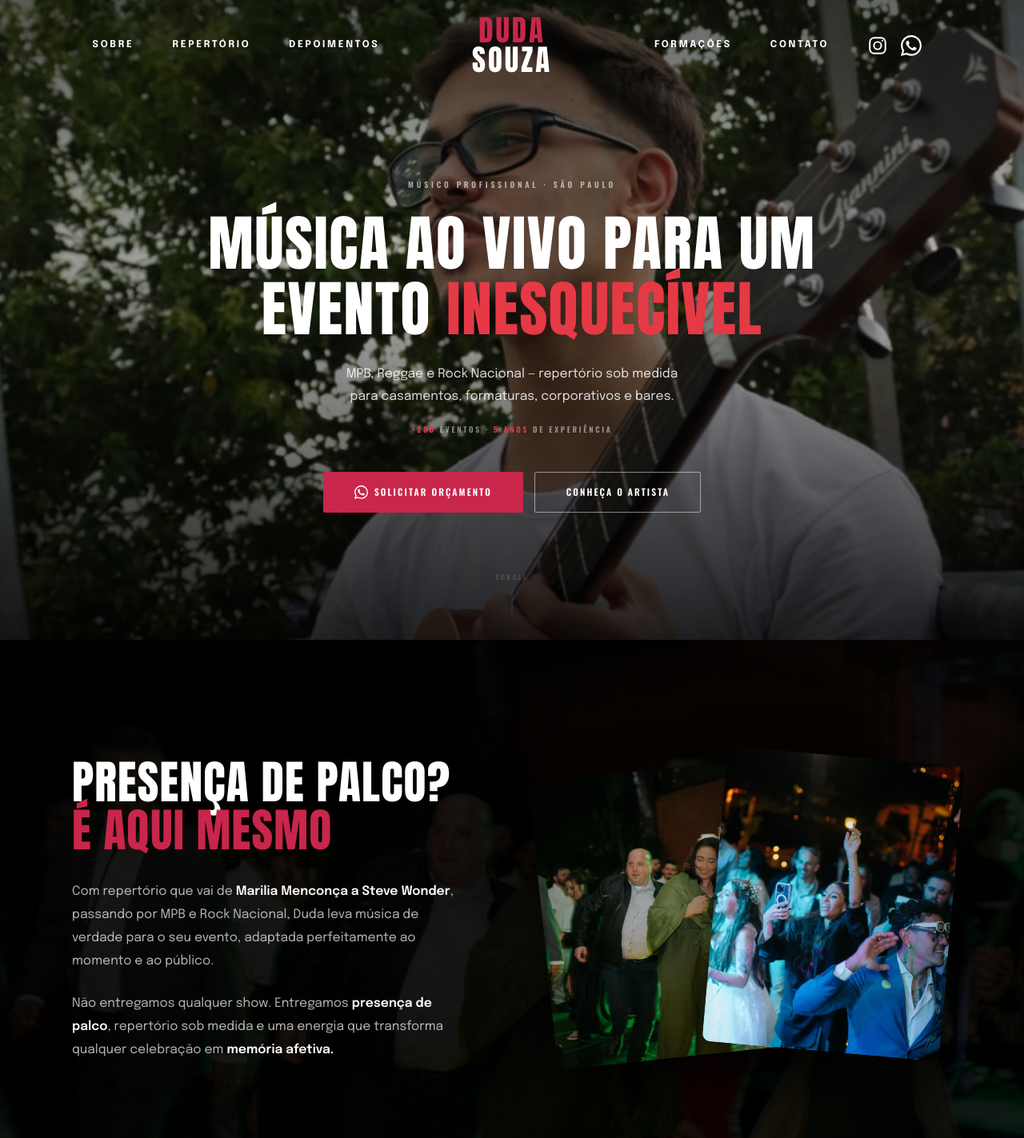
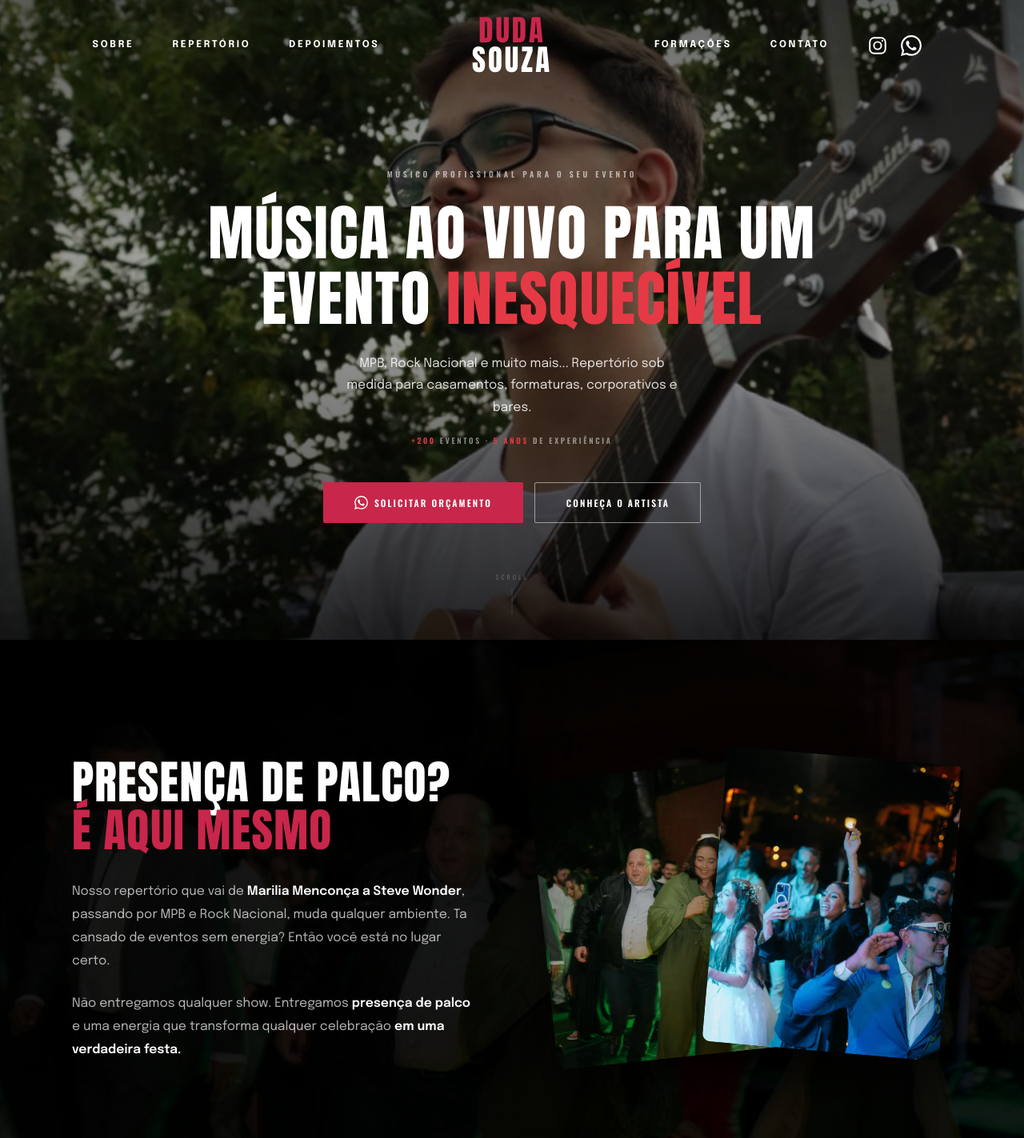
Before and after one commit to Ulisseswrk/dudasouza-site, a React (Vite) app: page / in a window 1280 px wide. Shown: the top 1423 px of the page at 80% size. Built offline with nearby package versions, Linux system fonts and the light colour scheme.

Commit message:
fix: atualiza whatsapp, textos das secoes e ano do rodape

```diff
--- a/src/components/CTA.jsx
+++ b/src/components/CTA.jsx
@@ -1,6 +1,6 @@
 import { useReveal } from '../hooks/useReveal'
 
-const WPP = 'https://wa.me/5511999999999'
+const WPP = 'https://wa.me/5511993165681'
 
 function WppIcon() {
   return (
--- a/src/components/Credencial.jsx
+++ b/src/components/Credencial.jsx
@@ -1,6 +1,6 @@
 import { useReveal } from '../hooks/useReveal'
 
-const WPP = 'https://wa.me/5511999999999'
+const WPP = 'https://wa.me/5511993165681'
 
 export default function Credencial() {
   const bgRef      = useReveal({ threshold: 0.08 })
@@ -84,12 +84,12 @@ export default function Credencial() {
               maxWidth: '500px',
             }}
           >
-            Com repertório que vai de{' '}
+            Nosso repertório que vai de{' '}
             <strong style={{ color: '#fff', fontWeight: 600 }}>
               Marilia Menconça a Steve Wonder
             </strong>
-            , passando por MPB e Rock Nacional, Duda leva música de verdade
-            para o seu evento, adaptada perfeitamente ao momento e ao público.
+            , passando por MPB e Rock Nacional, muda qualquer ambiente.
+            Ta cansado de eventos sem energia? Então você está no lugar certo.
           </p>
 
           {/* Parágrafo 2 */}
@@ -106,10 +106,9 @@ export default function Credencial() {
             <strong style={{ color: '#fff', fontWeight: 600 }}>
               presença de palco
             </strong>
-            , repertório sob medida e uma energia que transforma qualquer
-            celebração em{' '}
+              {' '}e uma energia que transforma qualquer celebração{' '}
             <strong style={{ color: '#fff', fontWeight: 600 }}>
-              memória afetiva.
+               em uma verdadeira festa.
             </strong>
           </p>
         </div>
--- a/src/components/Depoimentos.jsx
+++ b/src/components/Depoimentos.jsx
@@ -1,23 +1,23 @@
 import { useReveal } from '../hooks/useReveal'
 
-const WPP = 'https://wa.me/5511999999999'
+const WPP = 'https://wa.me/5511993165681'
 
 const deps = [
   {
     nome: 'Marina C. (Evento Corporativo)',
-    text: '"Duda foi incrível no nosso evento. Repertório impecável, pontualidade e uma energia contagiante. Todos adoraram!"',
+    text: '"Duda foi incrível no nosso evento. Repertório e pontualidade impecáveis, fora a energia contagiante. Todo mundo cantou!"',
     align: 'left',
     maxWidth: '640px',
   },
   {
     nome: 'Ricardo M. (Festa de Aniversário)',
-    text: '"Contratei para o aniversário de 30 anos da minha esposa e foi a melhor decisão. Leu o clima perfeitamente e fez todo mundo dançar."',
+    text: '"Contratei para o aniversário de 30 anos da minha esposa e foi a melhor decisão. No final, todo mundo estava dançando. Recomendo demais!"',
     align: 'right',
     maxWidth: '580px',
   },
   {
     nome: 'Fernanda T. (Formatura)',
-    text: '"(...) Promete tudo e entrega muito mais! Nossa formatura ficou inesquecível. Queria me formar de novo só para contratá-lo mais uma vez!"',
+    text: '"(...) Promete tudo e entrega mais ainda. Nossa foi demais. Queria me formar denovo só para contratá-lo mais uma vez!"',
     align: 'left',
     maxWidth: '760px',
   },
--- a/src/components/Footer.jsx
+++ b/src/components/Footer.jsx
@@ -1,6 +1,6 @@
 import { useReveal } from '../hooks/useReveal'
 
-const WPP = 'https://wa.me/5511999999999'
+const WPP = 'https://wa.me/5511993165681'
 
 function IgIcon() {
   return <svg viewBox="0 0 24 24" fill="none" stroke="currentColor" strokeWidth="1.5" strokeLinecap="round" strokeLinejoin="round" width="22" height="22" aria-hidden><rect x="2" y="2" width="20" height="20" rx="5" ry="5"/><path d="M16 11.37A4 4 0 1 1 12.63 8 4 4 0 0 1 16 11.37z"/><line x1="17.5" y1="6.5" x2="17.51" y2="6.5"/></svg>
@@ -12,6 +12,7 @@ function WppIcon() {
 
 export default function Footer() {
   const ref = useReveal({ threshold: 0.1 })
+  const year = new Date().getFullYear()
 
   return (
     <footer className="bg-black text-white">
@@ -34,7 +35,7 @@ export default function Footer() {
 
           <div className="order-3 md:order-2">
             <p className="text-white/30 font-light tracking-wide text-center" style={{ fontSize: '0.8rem' }}>
-              © 2024 Duda Souza <span className="mx-2 text-white/10">|</span> Todos os direitos reservados
+              © {year} Duda Souza <span className="mx-2 text-white/10">|</span> Todos os direitos reservados
             </p>
           </div>
 
--- a/src/components/Header.jsx
+++ b/src/components/Header.jsx
@@ -1,6 +1,6 @@
 import { useEffect, useState } from 'react'
 
-const WPP = 'https://wa.me/5511999999999'
+const WPP = 'https://wa.me/5511993165681'
 const IG = 'https://instagram.com/dudasouza'
 
 const linksLeft = [
--- a/src/components/Hero.jsx
+++ b/src/components/Hero.jsx
@@ -1,6 +1,6 @@
 import { useEffect, useRef } from 'react'
 
-const WPP = 'https://wa.me/5511999999999'
+const WPP = 'https://wa.me/5511993165681'
 
 function WppIcon({ size = 18 }) {
   return (
@@ -108,7 +108,7 @@ export default function Hero() {
             display: 'block',
           }}
         >
-          Músico Profissional · São Paulo
+          Músico Profissional para o seu evento
         </span>
 
         {/* Headline */}
@@ -140,7 +140,7 @@ export default function Hero() {
             maxWidth: '440px',
           }}
         >
-          MPB, Reggae e Rock Nacional — repertório sob medida para
+          MPB, Rock Nacional e muito mais... Repertório sob medida para
           casamentos, formaturas, corporativos e bares.
         </p>
 
--- a/src/components/Repertorio.jsx
+++ b/src/components/Repertorio.jsx
@@ -100,7 +100,7 @@ export default function Repertorio() {
               transition: 'opacity 0.8s ease 0.5s, transform 0.8s ease 0.5s',
             }}
           >
-            Repertório vasto e adaptável. O setlist é montado sob medida para cada evento.
+            Repertório vasto e adaptável. Nossa setlist é montada sob medida para cada evento.
           </p>
         </div>
 
--- a/src/components/Servicos.jsx
+++ b/src/components/Servicos.jsx
@@ -2,7 +2,7 @@ import { useState } from 'react'
 import { useReveal } from '../hooks/useReveal'
 import ShinyText from './ShinyText'
 
-const WPP = 'https://wa.me/5511999999999'
+const WPP = 'https://wa.me/5511993165681'
 
 const formacoes = [
   {
```
